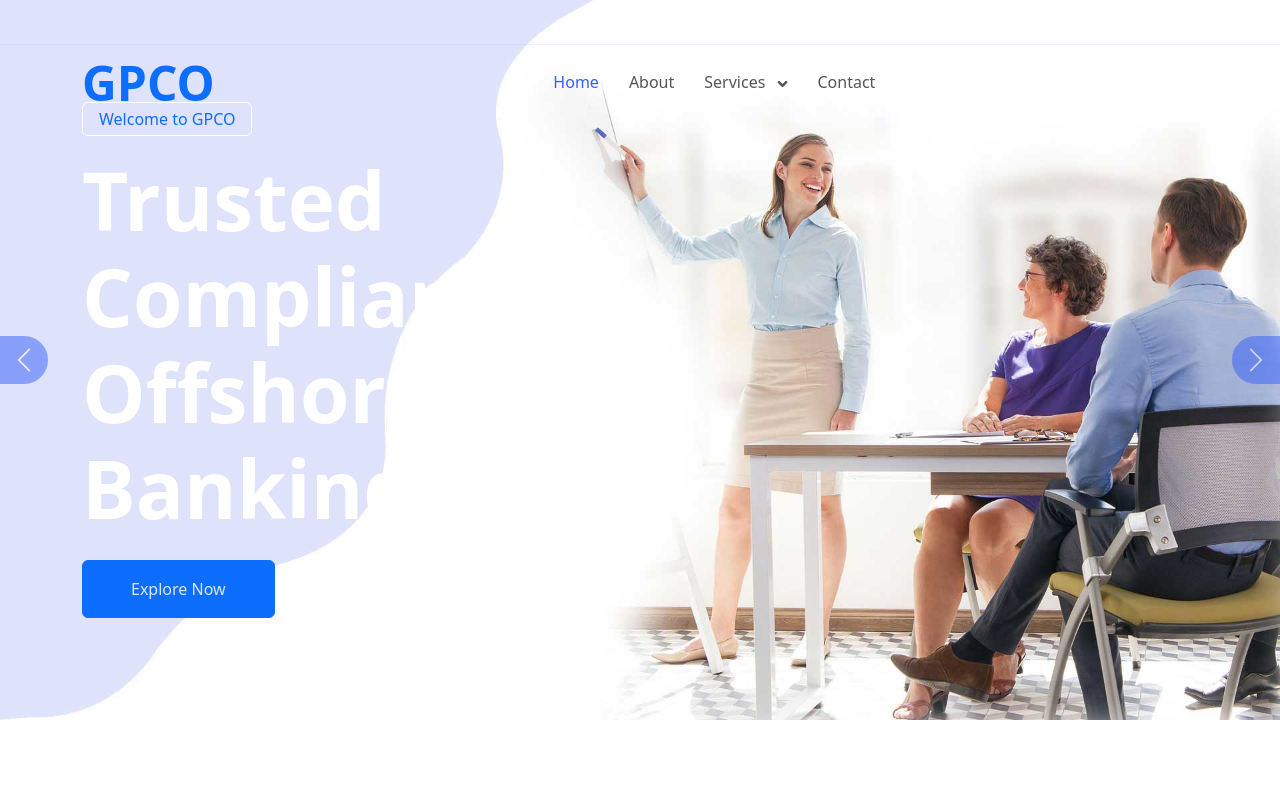
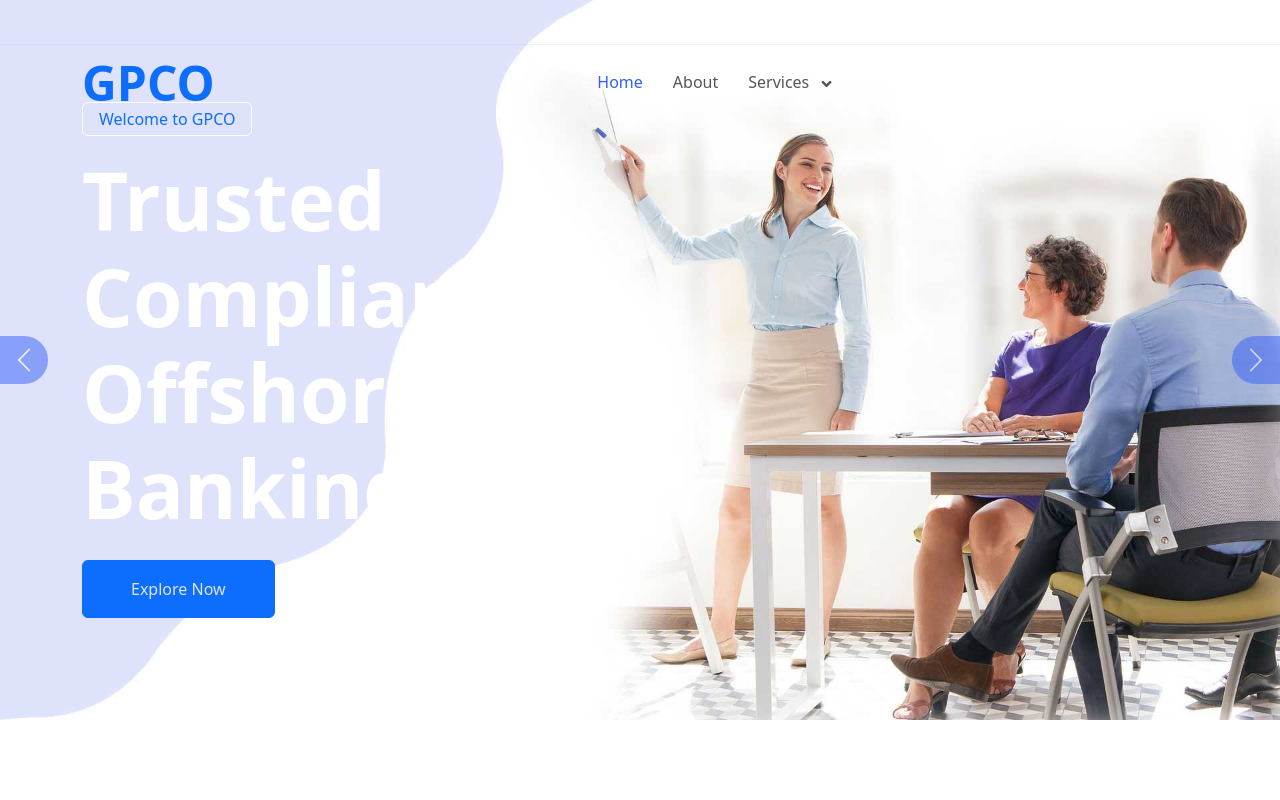
Before and after one commit to rthinfotech/gpco-finance-consulting, a plain HTML site: page index.html in a window 1280 px wide. Shown: the top 800 px of the page. Drawn offline with nearby package versions, Linux system fonts and the light colour scheme.

Commit message:
testing deploy

```diff
--- a/index.html
+++ b/index.html
@@ -92,7 +92,7 @@
                         </div>
                     </div>
 
-                    <a href="contact.html" class="nav-item nav-link">Contact</a>
+                    <!-- <a href="contact.html" class="nav-item nav-link">Contact</a> -->
 
                 </div>
             </div>
```
